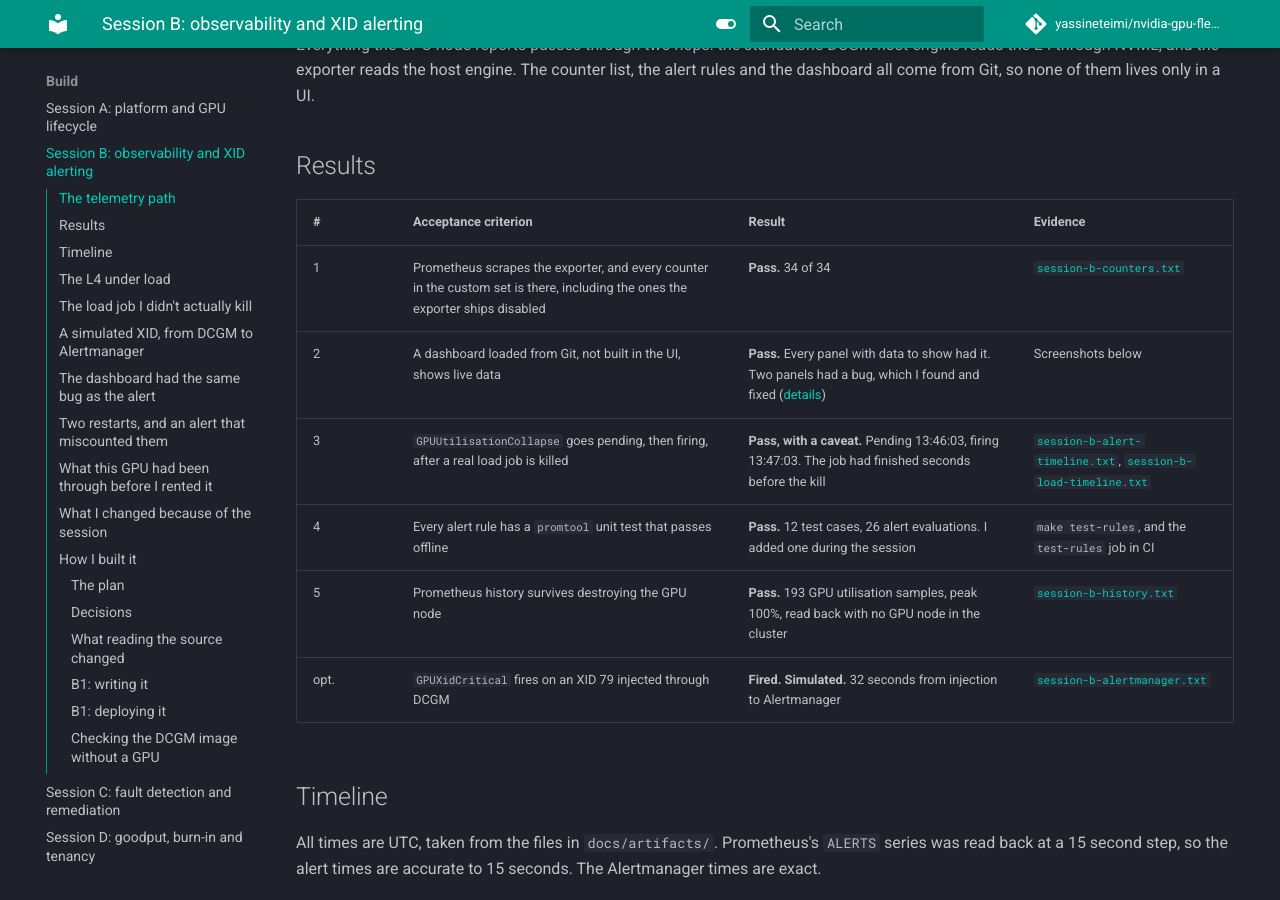
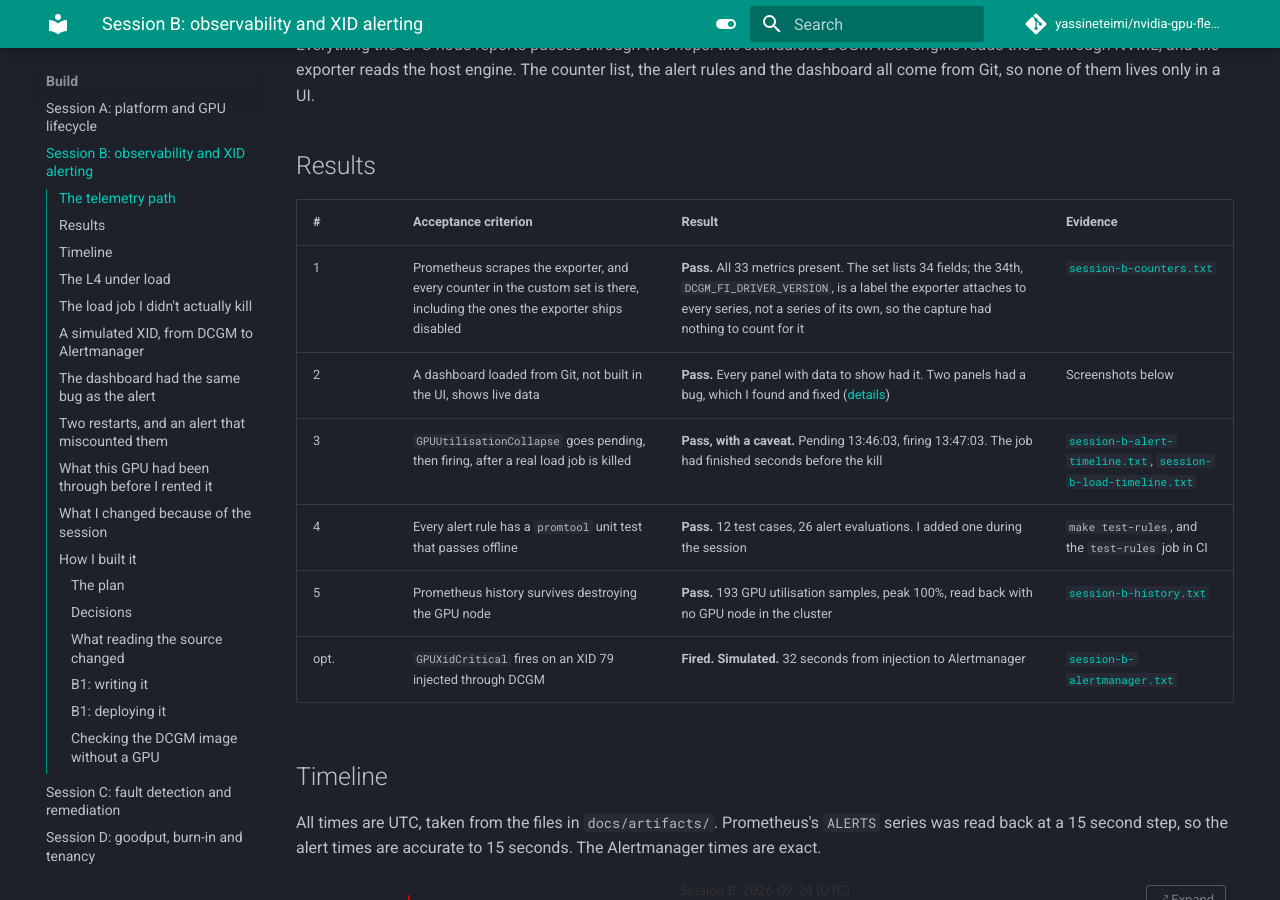
Before and after one commit to yassineteimi/nvidia-gpu-fleet-poc, an MkDocs documentation site: the page built from docs/02-observability.md, in a window 1280 px wide and 900 px high, scrolled down 803 px. Built offline with MkDocs 1.6.1 and Material for MkDocs 9.7.7, drawn with Linux system fonts in a browser that asks for light colours; comment, search, counter and statistics services are not loaded; some of the changed text lies outside the part shown.

Commit message:
Session B: 33 metrics present, not 34 counters
session-b-counters.txt lists 33 metrics. The counter set has 34 fields, and
the 34th, DCGM_FI_DRIVER_VERSION, is a label on every series rather than a
series, so the capture never counted it. The criterion still passes; the
Session B page and both diagrams now say what the file shows.

```diff
--- a/docs/02-observability.md
+++ b/docs/02-observability.md
@@ -19,7 +19,7 @@
     load["gpu-load Job<br/>dcgmproftester13, tensor load"]
     l4["NVIDIA L4"]
     dcgm["nvidia-dcgm<br/>host engine, port 5555"]
-    exp["nvidia-dcgm-exporter<br/>34 counters"]
+    exp["nvidia-dcgm-exporter<br/>33 metrics from Git"]
     load -->|"real load"| l4
     dcgm -->|"NVML"| l4
     exp -->|"field values"| dcgm
@@ -57,7 +57,7 @@
 
 | # | Acceptance criterion | Result | Evidence |
 |---|---|---|---|
-| 1 | Prometheus scrapes the exporter, and every counter in the custom set is there, including the ones the exporter ships disabled | **Pass.** 34 of 34 | [`session-b-counters.txt`](https://github.com/yassineteimi/nvidia-gpu-fleet-poc/blob/main/docs/artifacts/session-b-counters.txt) |
+| 1 | Prometheus scrapes the exporter, and every counter in the custom set is there, including the ones the exporter ships disabled | **Pass.** All 33 metrics present. The set lists 34 fields; the 34th, `DCGM_FI_DRIVER_VERSION`, is a label the exporter attaches to every series, not a series of its own, so the capture had nothing to count for it | [`session-b-counters.txt`](https://github.com/yassineteimi/nvidia-gpu-fleet-poc/blob/main/docs/artifacts/session-b-counters.txt) |
 | 2 | A dashboard loaded from Git, not built in the UI, shows live data | **Pass.** Every panel with data to show had it. Two panels had a bug, which I found and fixed ([details](#the-dashboard-had-the-same-bug-as-the-alert)) | Screenshots below |
 | 3 | `GPUUtilisationCollapse` goes pending, then firing, after a real load job is killed | **Pass, with a caveat.** Pending 13:46:03, firing 13:47:03. The job had finished seconds before the kill | [`session-b-alert-timeline.txt`](https://github.com/yassineteimi/nvidia-gpu-fleet-poc/blob/main/docs/artifacts/session-b-alert-timeline.txt), [`session-b-load-timeline.txt`](https://github.com/yassineteimi/nvidia-gpu-fleet-poc/blob/main/docs/artifacts/session-b-load-timeline.txt) |
 | 4 | Every alert rule has a `promtool` unit test that passes offline | **Pass.** 12 test cases, 26 alert evaluations. I added one during the session | `make test-rules`, and the `test-rules` job in CI |
@@ -301,7 +301,7 @@
 | Health checks for Application resources, so the sync waves actually wait | `gitops/bootstrap/argocd-values.yaml` | Copied from ArgoCD's documentation for v3.5.3 |
 | Storage that refuses volumes on the GPU node | `gitops/apps/local-path-provisioner.yaml`, `gitops/values/local-path-provisioner.yaml` | Every key exists in the chart's values at v0.0.37 |
 | kube-prometheus-stack, pinned to the control plane | `gitops/apps/kube-prometheus-stack.yaml`, `gitops/values/kube-prometheus-stack.yaml` | Every key exists in the chart's values at 91.4.1, and in the Grafana 13.2.5 and kube-state-metrics 8.5.0 subcharts it pins |
-| 34 DCGM counters, kept in Git | `gitops/values/gpu-operator.yaml` | Field names copied from dcgm-exporter 4.6.0-4.8.3's own counter file; the ConfigMap wiring traced through the operator's chart template and controller |
+| 34 DCGM fields, kept in Git: 33 metrics and the driver version as a label | `gitops/values/gpu-operator.yaml` | Field names copied from dcgm-exporter 4.6.0-4.8.3's own counter file; the ConfigMap wiring traced through the operator's chart template and controller |
 | 9 alert rules | `gitops/manifests/observability/gpu-alerts.yaml` | `promtool` 3.14.0, the version the chart deploys: syntax, then 11 test cases and 25 alert evaluations at the time. I broke four rules on purpose, and each time the matching test failed |
 | The dashboard, 21 panels | `gitops/manifests/observability/dashboards/gpu-fleet.json` | All 34 queries parse in `promtool`; every DCGM metric they use is in the counter set; `kustomize build` produces the ConfigMap with the sidecar's label |
 | The B2 scripts | `scripts/check-dcgm-image.sh`, `load.sh`, `inject-xid-dcgm.sh`, `capture-b.sh`, `grafana-ui.sh` | `shellcheck`. Every `dcgmproftester` and `dcgmi test --inject` flag read from DCGM's source; field IDs 230 and 1004 from `dcgm_fields.h` |
```
Also changed, not shown: docs/architecture.md (+1 -1 lines).
